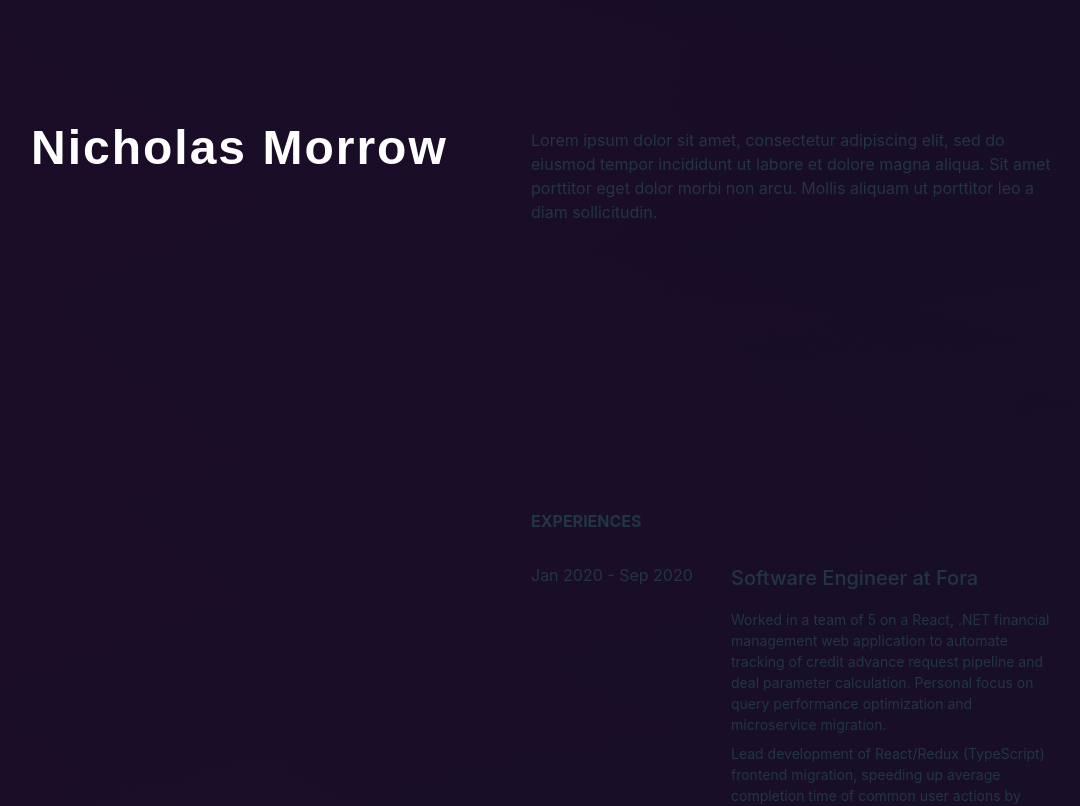
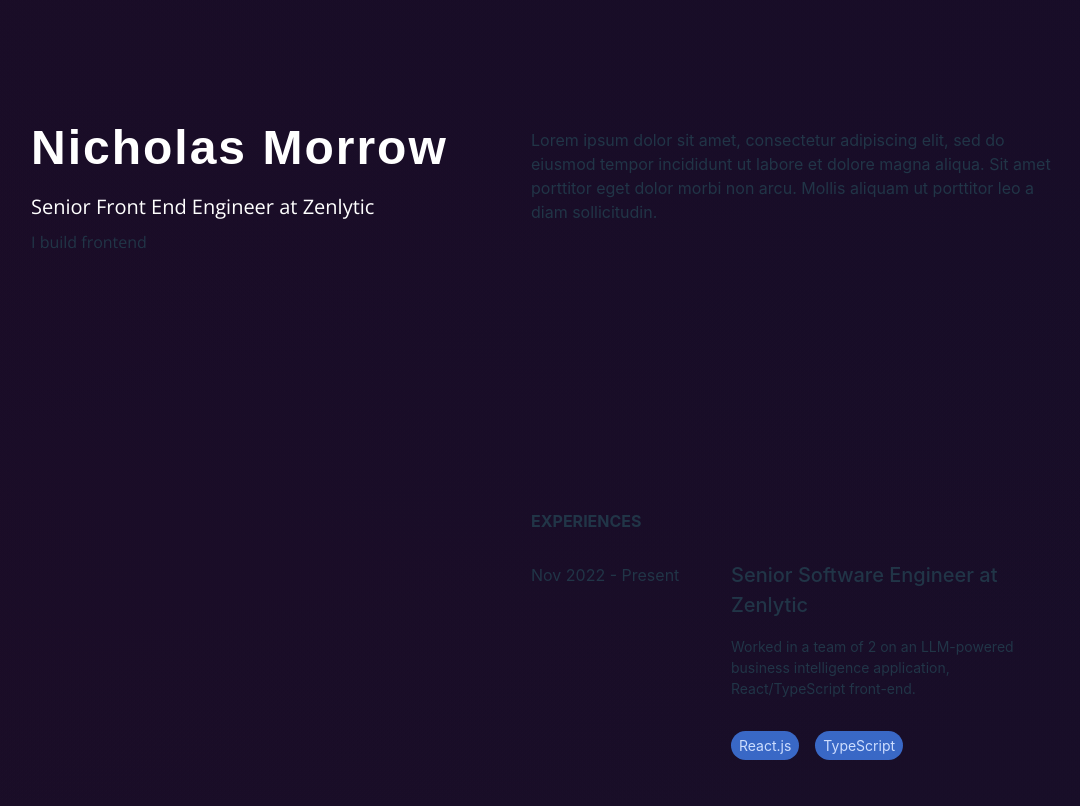
Before and after one commit to nickjmorrow/portfolio-v2, a React (Vite) app: page / in a window 1280 px wide. Shown: the top 806 px of the page, without its empty margins (97-1177 px from the left). Built offline with nearby package versions, Linux system fonts and the light colour scheme; a web font is replaced by a local one.

Commit message:
Added landing content.

```diff
--- /dev/null
+++ b/src/modules/core/Tag.tsx
@@ -0,0 +1,17 @@
+import { theme } from 'src/modules/theming';
+import styled from 'styled-components';
+
+export const Tag = ({ label }: { label: string }) => {
+    return <StyledTag>{label}</StyledTag>;
+};
+
+const StyledTag = styled.li`
+    list-style: none;
+    margin: 0;
+    padding: ${theme.spacing.ss1} ${theme.spacing.ss2};
+    display: inline;
+    background-color: ${theme.accentColor.cs5};
+    color: ${theme.accentColor.cs1};
+    border-radius: ${theme.borderRadius.br2};
+    font-size: ${theme.fontSizes.fs2};
+`;
--- a/src/modules/core/data.ts
+++ b/src/modules/core/data.ts
@@ -55,6 +55,21 @@
     name: 'SQL Server',
     orderId: 7,
     version: null,
+};
+
+const zenlytic: Experience = {
+    experienceId: 5,
+    name: 'Zenlytic',
+    roleName: 'Senior Software Engineer',
+    startDate: new Date(2022, 10, 10),
+    endDate: null,
+    technologies: [react, typescript],
+    experienceDetails: [
+        {
+            description:
+                'Worked in a team of 2 on an LLM-powered business intelligence application, React/TypeScript front-end.',
+        },
+    ],
 };
 
 const tempus: Experience = {
@@ -247,7 +262,7 @@
         weworkScheduler,
         blog,
     ],
-    experiences: [fora, mastercard, bwx, tempus],
+    experiences: [fora, mastercard, bwx, tempus, zenlytic],
     technologies: [
         typescript,
         react,
--- a/src/modules/core/types.ts
+++ b/src/modules/core/types.ts
@@ -42,7 +42,7 @@
 }
 
 export interface ExperienceDetail {
-  experienceDetailId: number;
+    experienceDetailId?: number;
     description: string;
 }
 
--- a/src/modules/experiences/Experience.tsx
+++ b/src/modules/experiences/Experience.tsx
@@ -1,7 +1,9 @@
+import { Tag } from 'src/modules/core/Tag';
 import { getFormattedDate } from 'src/modules/core/date.utils';
 import {
     ExperienceDetail as ExperienceDetailType,
     Experience as ExperienceType,
+    Technology,
 } from 'src/modules/core/types';
 import { ExperienceDetail } from 'src/modules/experiences/ExperienceDetail';
 import { theme } from 'src/modules/theming';
@@ -19,6 +21,12 @@
 
     const formattedStartDate = getFormattedDate(experience.startDate);
     const formattedEndDate = getFormattedDate(experience.endDate);
+
+    const renderExperienceTechnology = (
+        experienceTechnology: Technology,
+        index: number
+    ) => <Tag label={experienceTechnology.name} key={index} />;
+
     return (
         <Container>
             <Dates>
@@ -32,10 +40,20 @@
                 <ExperienceDetailList>
                     {experience.experienceDetails.map(renderExperienceDetail)}
                 </ExperienceDetailList>
+                <ExperienceTechnologyList>
+                    {experience.technologies.map(renderExperienceTechnology)}
+                </ExperienceTechnologyList>
             </ExperienceInfoContainer>
         </Container>
     );
 };
+
+const ExperienceTechnologyList = styled.ul`
+    list-style: none;
+    padding: 0;
+    display: flex;
+    column-gap: ${theme.spacing.ss4};
+`;
 
 const Container = styled.div`
     display: flex;
@@ -50,6 +68,8 @@
     flex-direction: column;
     row-gap: ${theme.spacing.ss4};
     max-width: 600px;
+    position: relative;
+    top: -3px;
 `;
 
 const Title = styled.span``;
--- a/src/modules/experiences/ExperienceList.tsx
+++ b/src/modules/experiences/ExperienceList.tsx
@@ -1,5 +1,6 @@
 import { Experience as ExperienceType } from 'src/modules/core/types';
 import { Experience } from 'src/modules/experiences/Experience';
+import { getSortedExperiences } from 'src/modules/experiences/utils/getSortedExperiences';
 import { theme } from 'src/modules/theming';
 import styled from 'styled-components';
 
@@ -8,9 +9,11 @@
 }
 
 export const ExperienceList = ({ experiences }: Props) => {
+    const sortedExperiences = getSortedExperiences(experiences);
+
     return (
         <Container>
-            {experiences.map((experience) => (
+            {sortedExperiences.map((experience) => (
                 <Experience
                     key={experience.experienceId}
                     experience={experience}
--- /dev/null
+++ b/src/modules/experiences/utils/getSortedExperiences.ts
@@ -0,0 +1,6 @@
+import { Experience } from 'src/modules/core/types';
+
+export const getSortedExperiences = (experiences: Experience[]) =>
+    experiences.sort((a, b) => {
+        return a.startDate < b.startDate ? 1 : -1;
+    });
--- a/src/modules/landing/Landing.tsx
+++ b/src/modules/landing/Landing.tsx
@@ -5,11 +5,21 @@
 
 export const Landing: React.FC = () => {
     return (
-        <>
+        <Container>
             <Name>Nicholas Morrow</Name>
-        </>
+            <CurrentPosition>
+                Senior Front End Engineer at Zenlytic
+            </CurrentPosition>
+            <Tagline>I build frontend</Tagline>
+        </Container>
     );
 };
+
+const Container = styled.div`
+    display: flex;
+    flex-direction: column;
+    row-gap: ${theme.spacing.ss2};
+`;
 
 const Name = styled.span`
     font-size: ${theme.fontSizes.fs9};
@@ -18,3 +28,14 @@
     font-weight: 700;
     letter-spacing: 2px;
 `;
+
+const CurrentPosition = styled.span`
+    font-family: ${theme.fontFamilies.default};
+    font-size: ${theme.fontSizes.fs5};
+    color: ${theme.backgroundColor};
+    font-weight: ${theme.fontWeights.fw5};
+`;
+
+const Tagline = styled.span`
+    font-family: ${theme.fontFamilies.default};
+`;
```
Lines whose indentation alone changed are shown as unchanged.
